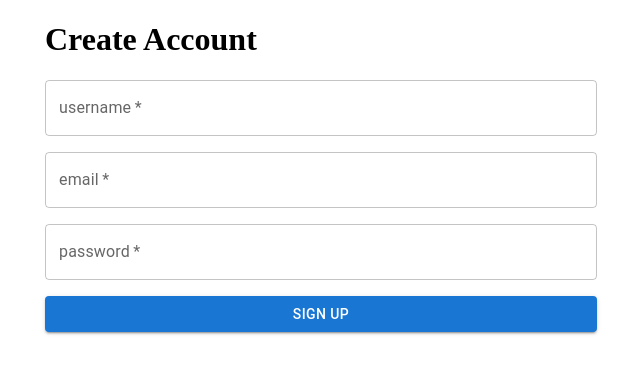
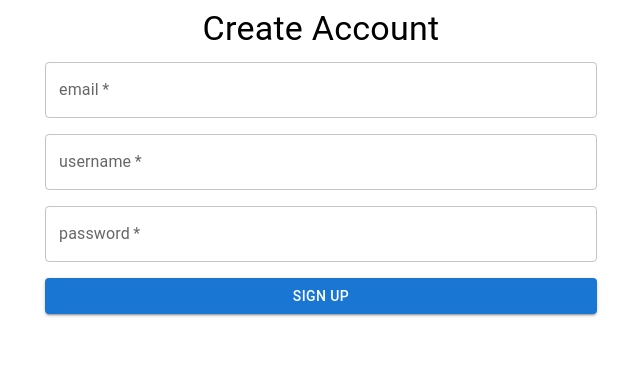
Before and after one commit to nsfoster87/WorkTracker, a React app: page / in a window 1280 px wide. Shown: the top 374 px of the page, without its empty margins (319-959 px from the left). Built offline with nearby package versions, Linux system fonts and the light colour scheme; the HTML template or start-up script is replaced by a standard one.

Commit message:
update password state and style header

```diff
--- a/client/src/components/Signup.jsx
+++ b/client/src/components/Signup.jsx
@@ -1,19 +1,19 @@
 import React, { useState } from 'react';
-import { TextField, Button, Container, Grid } from '@mui/material';
+import { Typography, TextField, Button, Container, Grid } from '@mui/material';
 import axios from 'axios';
 
 const Signup = () => {
   const [username, setUsername] = useState('');
   const [email, setEmail] = useState('');
+  const [password, setPassword] = useState('');
 
   const handleSubmit = async (e) => {
     e.preventDefault();
 
-    console.log(e.target.elements);
-    const password = e.target.password.value;
+    const userPassword = password;
+    setPassword('');
 
-    console.log({ username, email, password });
-
+    console.log({ username, email, userPassword });
     // try {
     //   const response = await axios.post('/signup', {
     //     username, firstName, lastName, email, password
@@ -25,19 +25,11 @@ const Signup = () => {
 
   return (
     <Container maxWidth="sm">
-      <h1>Create Account</h1>
+      <Typography variant="h4" align="center" gutterBottom>
+        Create Account
+      </Typography>
       <form className="signup-form" onSubmit={handleSubmit}>
         <Grid container spacing={2}>
-          <Grid item xs={12}>
-            <TextField
-              label="username"
-              variant="outlined"
-              fullWidth
-              required
-              value={username}
-              onChange={(e) => setUsername(e.target.value)}
-            />
-          </Grid>
           <Grid item xs={12}>
             <TextField
               label="email"
@@ -51,11 +43,23 @@ const Signup = () => {
           </Grid>
           <Grid item xs={12}>
             <TextField
+              label="username"
+              variant="outlined"
+              fullWidth
+              required
+              value={username}
+              onChange={(e) => setUsername(e.target.value)}
+            />
+          </Grid>
+          <Grid item xs={12}>
+            <TextField
               label="password"
               type="password"
               variant="outlined"
               fullWidth
               required
+              value={password}
+              onChange={(e) => setPassword(e.target.value)}
             />
           </Grid>
           <Grid item xs={12}>
```
